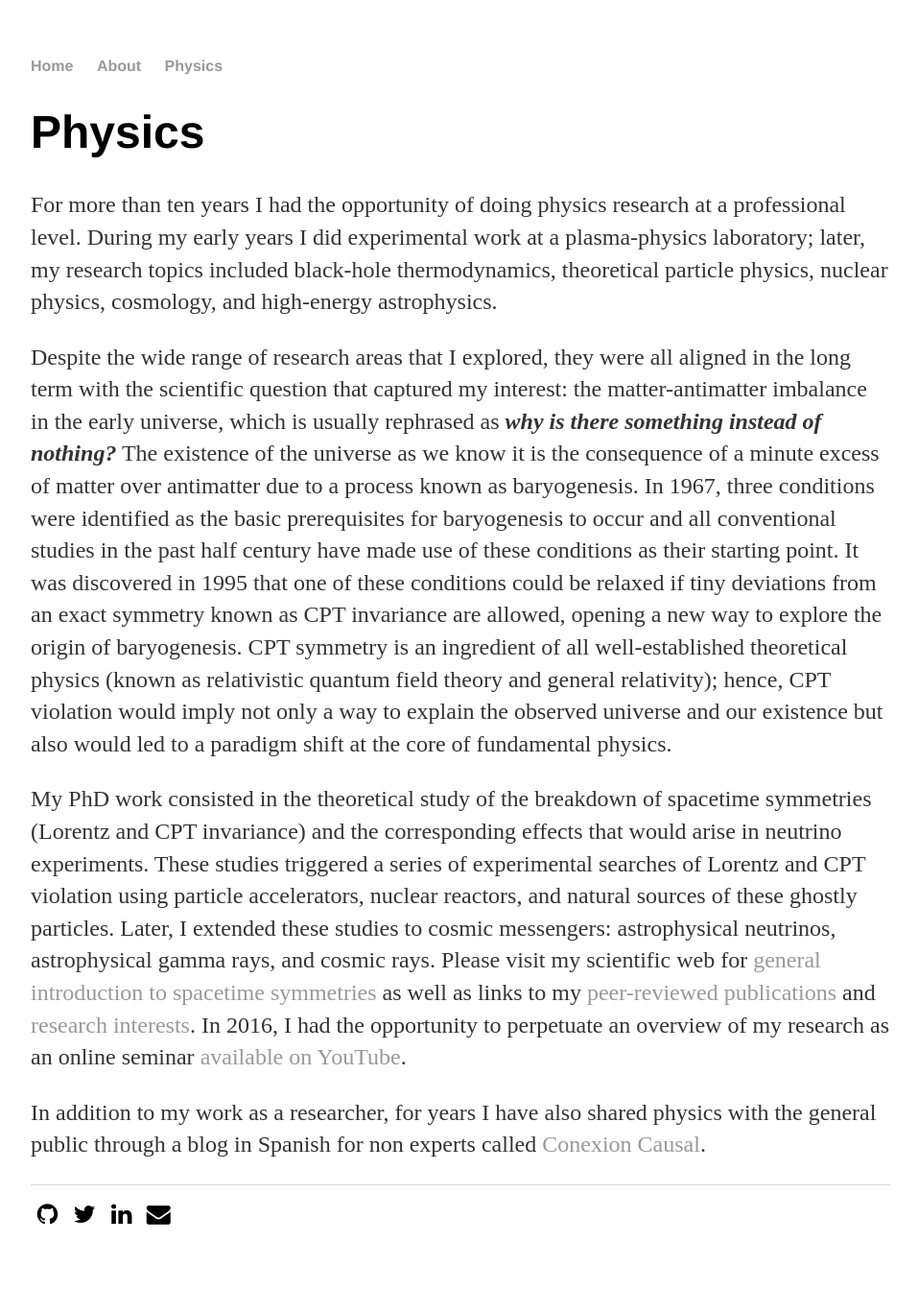
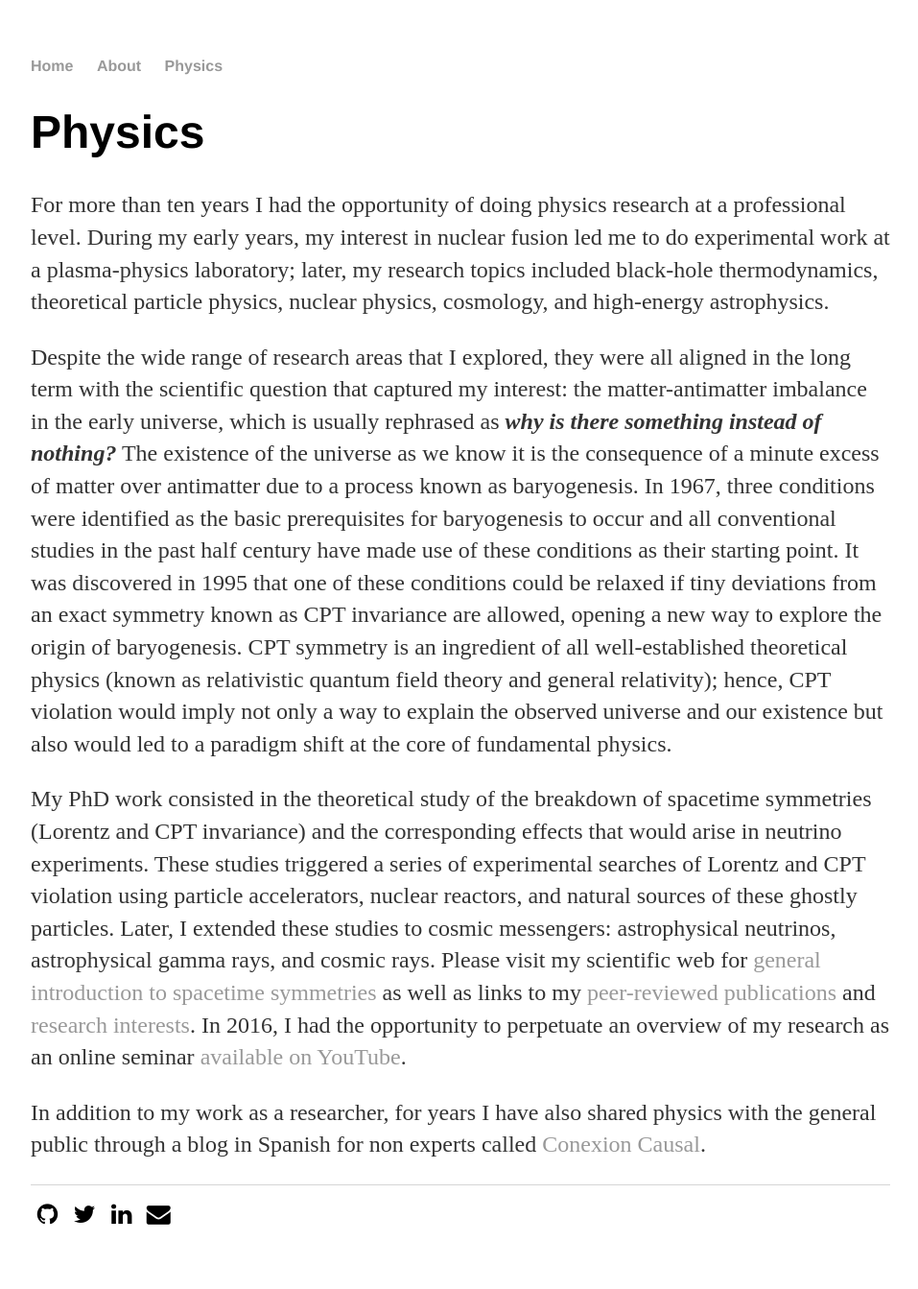
Before and after one commit to jsdiazpo/jsdiazpo.github.io, a Jekyll site: the page built from physics/index.html, in a window 1280 px wide. Shown: the whole page at 96% size, without its empty margins (160-1117 px from the left). Built offline with Jekyll 4.4.1, drawn with Linux system fonts in a browser that asks for light colours; comment, search, counter and statistics services are not loaded.

Commit message:
[+] minor text line

```diff
--- a/physics/index.html
+++ b/physics/index.html
@@ -6,7 +6,8 @@ title: Jorge S. Diaz
 	<h1 class="auto-style1">Physics</h1>
 	<p>For more
 	than ten years I had the opportunity of doing physics research at a
-	professional level. During my early years I did experimental work at a
+	professional level. During my early years, my interest in nuclear fusion led
+	me to do experimental work at a
 	plasma-physics laboratory; later, my research topics included black-hole
 	thermodynamics, theoretical particle physics, nuclear physics, cosmology,
 	and high-energy astrophysics. </p>
```
